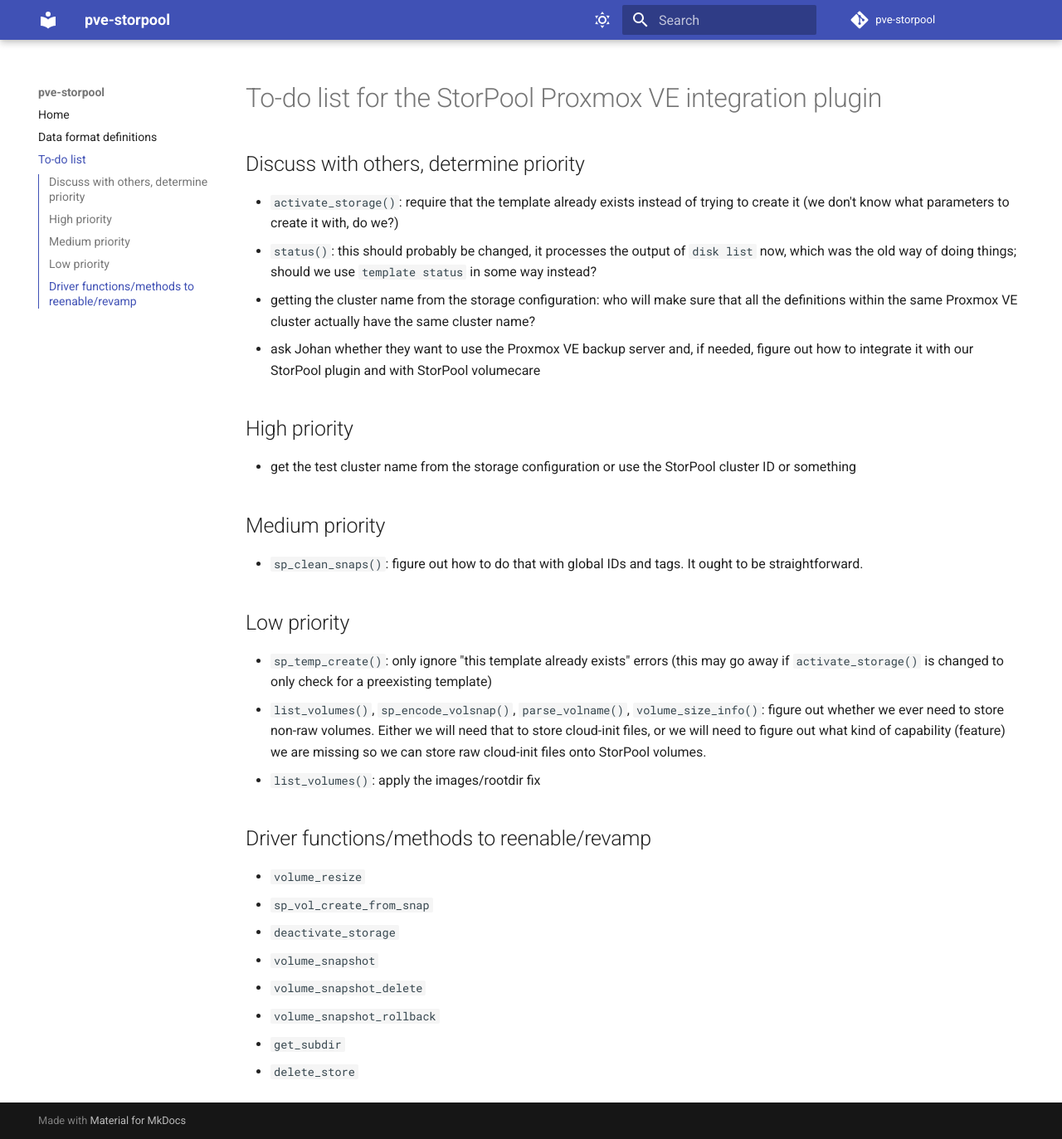
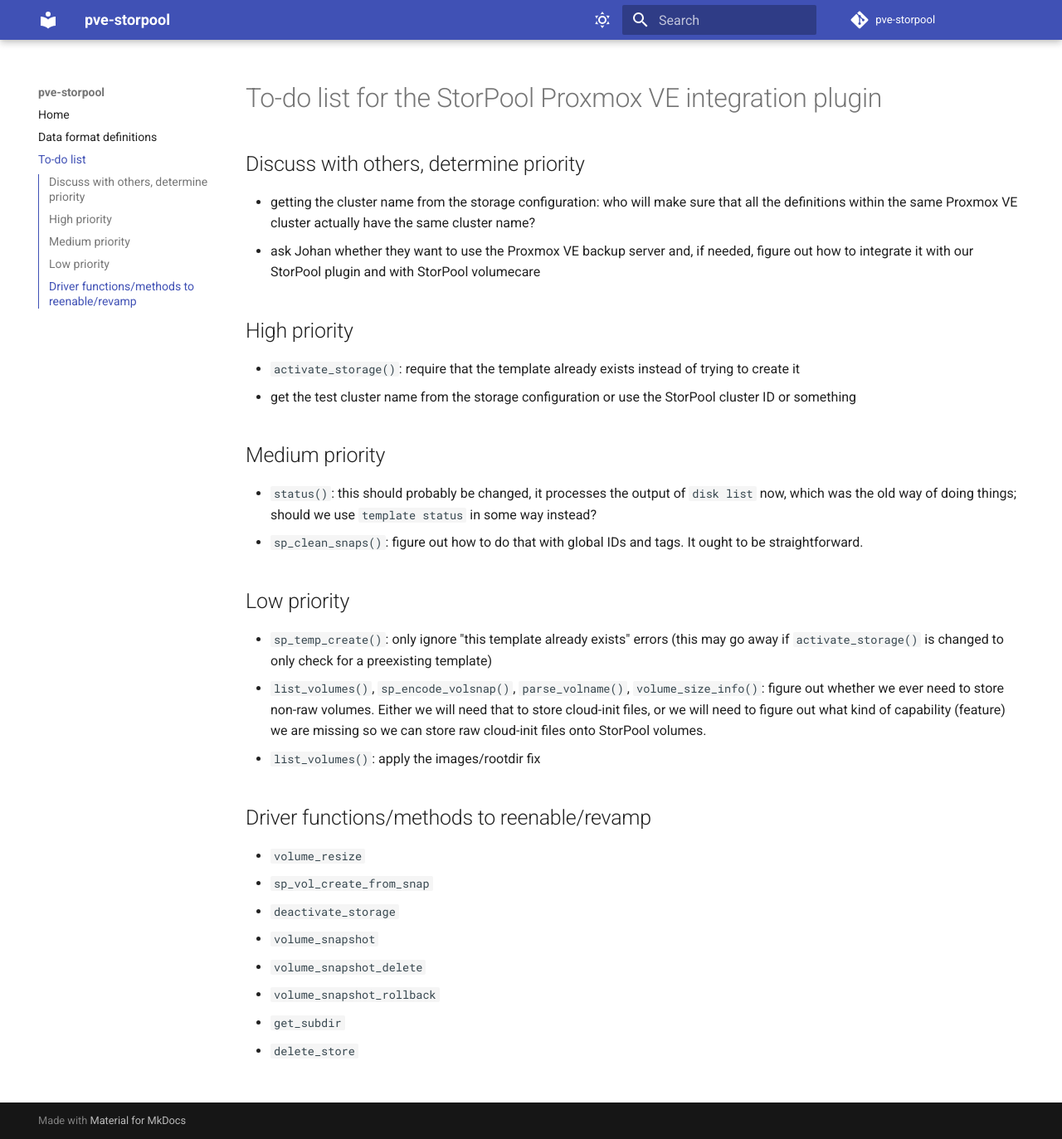
Before and after one commit to storpool/pve-storpool, an MkDocs documentation site: the page built from docs/todo.md, in a window 1280 px wide and 1373 px high. Shown: the whole window at 83% size. Built offline with MkDocs 1.6.1 and Material for MkDocs 9.7.7, drawn with Linux system fonts in a browser that asks for light colours; comment, search, counter and statistics services are not loaded; some of the changed lines change nothing that is shown.

Commit message:
to-do: reflect the priorities we determined for two tasks

```diff
--- a/docs/todo.md
+++ b/docs/todo.md
@@ -7,10 +7,6 @@
 
 ## Discuss with others, determine priority
 
-- `activate_storage()`: require that the template already exists instead of trying to create it
-  (we don't know what parameters to create it with, do we?)
-- `status()`: this should probably be changed, it processes the output of `disk list` now,
-  which was the old way of doing things; should we use `template status` in some way instead?
 - getting the cluster name from the storage configuration: who will make sure that
   all the definitions within the same Proxmox VE cluster actually have the same cluster name?
 - ask Johan whether they want to use the Proxmox VE backup server and, if needed, figure out
@@ -18,11 +14,14 @@
 
 ## High priority
 
+- `activate_storage()`: require that the template already exists instead of trying to create it
 - get the test cluster name from the storage configuration or use the StorPool
   cluster ID or something
 
 ## Medium priority
 
+- `status()`: this should probably be changed, it processes the output of `disk list` now,
+  which was the old way of doing things; should we use `template status` in some way instead?
 - `sp_clean_snaps()`: figure out how to do that with global IDs and tags.
   It ought to be straightforward.
 
```
